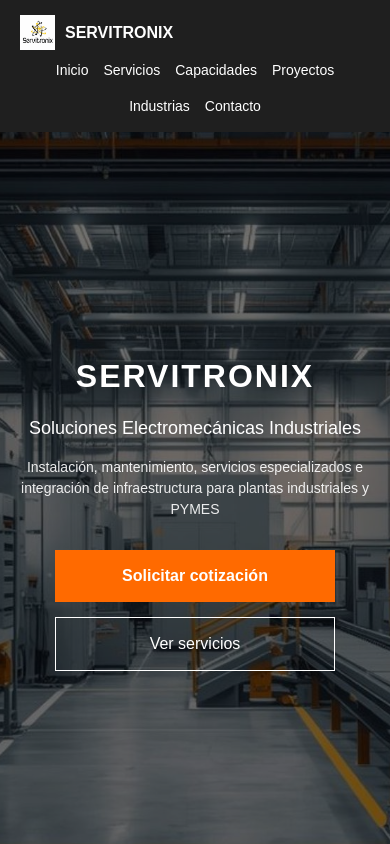
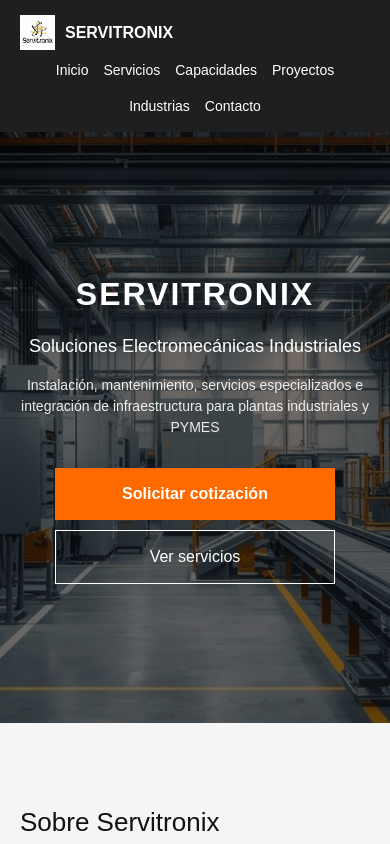
Before and after one commit to CarlosFuentes11/servitronix-site, a Next.js app: page / in a window 390 px wide. Shown: the top 844 px of the page. Built offline with nearby package versions, Linux system fonts and the light colour scheme.

Commit message:
fix mobile + imagen

```diff
--- a/src/sections/Hero.js
+++ b/src/sections/Hero.js
@@ -7,7 +7,8 @@
       id="inicio"
       style={{
         position: "relative",
-        height: "90vh",
+        minHeight: "70vh",
+        padding: "60px 20px",
         width: "100%",
       }}
     >
@@ -85,7 +86,7 @@
               marginTop: "30px",
               display: "flex",
               flexDirection: "column",
-              gap: "15px",
+              gap: "10px",
               alignItems: "center",
             }}
           >
```
Also changed, not shown: public/images/infraestructura-mecanica.jpg (deleted).
